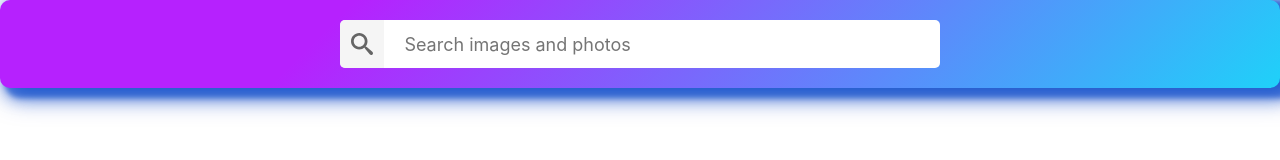
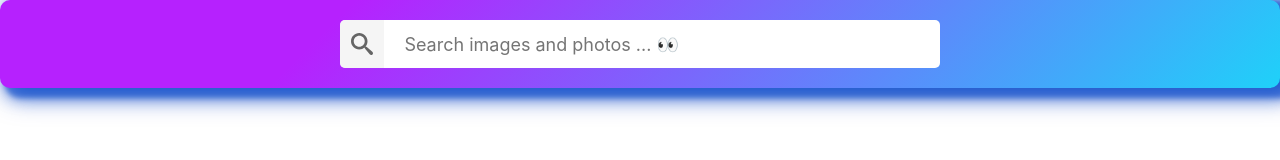
Before and after one commit to oksemko/goit-react-hw-03-image-finder, a React (Create React App) app: page / in a window 1280 px wide. Shown: the top 160 px of the page. Built offline with nearby package versions, Linux system fonts and the light colour scheme.

Commit message:
Added solution and fixed console

```diff
--- a/src/components/Searchbar/Searchbar.jsx
+++ b/src/components/Searchbar/Searchbar.jsx
@@ -38,6 +38,11 @@ render() {
     <header className={styles.Searchbar}>
       <form className={styles.SearchForm} onSubmit={this.handleSubmit}>
         <button type="submit" className={styles.SearchFormButton}>
+          {/* <svg id="search-icon" viewBox="0 0 32 32" width="22" height="22">
+          <path
+            d="M13.4 6.693c-1.229 0.109-2.381 0.504-3.4 1.168-0.853 0.552-1.688 1.405-2.227 2.272-0.565 0.915-0.92 1.933-1.059 3.040-0.043 0.36-0.043 1.293 0 1.653 0.213 1.704 0.915 3.152 2.112 4.347 1.189 1.192 2.632 1.893 4.333 2.109 0.571 0.072 1.504 0.040 2.147-0.072 0.909-0.163 1.893-0.555 2.672-1.064l0.256-0.168 0.069 0.136c0.053 0.112 0.549 0.621 2.568 2.635 2.712 2.707 2.573 2.581 2.915 2.624 0.515 0.061 1.171-0.347 1.435-0.896 0.187-0.387 0.203-0.728 0.048-1.029-0.048-0.096-0.712-0.776-2.555-2.613-2.005-2.003-2.512-2.496-2.613-2.541l-0.125-0.053 0.197-0.307c1.248-1.955 1.499-4.371 0.675-6.539-0.371-0.979-0.907-1.803-1.675-2.571-1.163-1.165-2.597-1.875-4.227-2.091-0.389-0.051-1.184-0.072-1.547-0.040zM14.616 9.371c1.765 0.237 3.248 1.464 3.808 3.152 0.328 0.987 0.328 1.968 0 2.955-0.632 1.904-2.416 3.189-4.424 3.189-0.528 0-0.963-0.072-1.477-0.243-1.904-0.632-3.189-2.416-3.189-4.424 0-0.525 0.072-0.963 0.24-1.475 0.568-1.709 2.061-2.931 3.867-3.163 0.28-0.037 0.869-0.032 1.176 0.008z"
+          ></path>
+        </svg> */}
           <span className={styles.SearchFormButtonLabel}>Search</span>
         </button>
 
@@ -46,7 +51,7 @@ render() {
           type="text"
           autoComplete="off"
           autoFocus
-          placeholder="Search images and photos"
+          placeholder="Search images and photos ... 👀"
           value={this.state.searchQuery}
           onChange={this.handleInputChange}
         />
```
